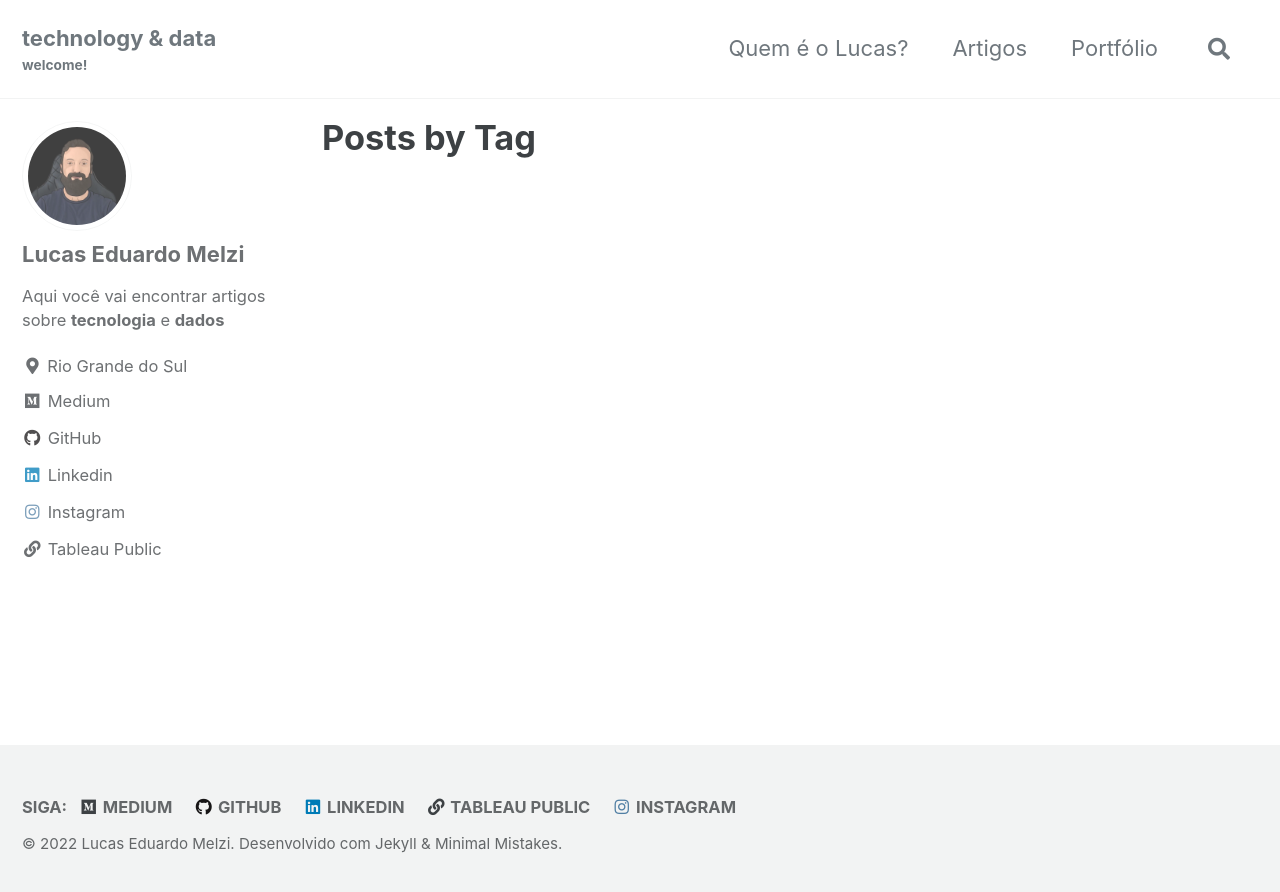
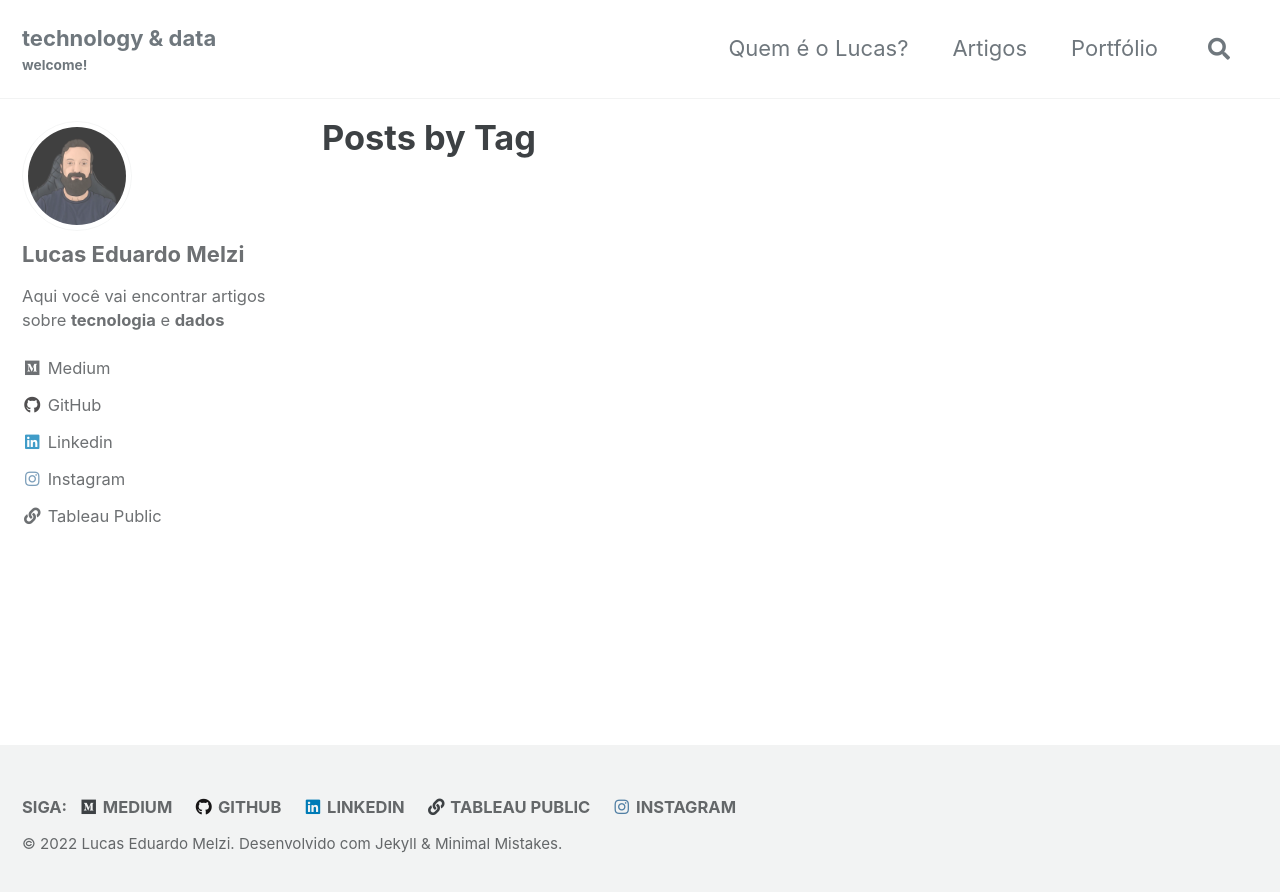
Before and after one commit to melzilucas/melzilucas.github.io, a Jekyll site: the page built from _pages/tag-archive.md, in a window 1280 px wide. Shown: the top 892 px of the page. Built offline with Jekyll 4.4.1, drawn with Linux system fonts in a browser that asks for light colours; cached includes are drawn as plain includes.

Commit message:
ajusted new site

```diff
--- a/_config.yml
+++ b/_config.yml
@@ -109,7 +109,7 @@ author:
   name             : "Lucas Eduardo Melzi"
   avatar           : "/assets/images/profile.png"
   bio              : "Aqui você vai encontrar artigos sobre **tecnologia** e **dados**"
-  location         : "Rio Grande do Sul"
+  location         : #"Rio Grande do Sul"
   email            :
   links:
     - label: "Email"
```
